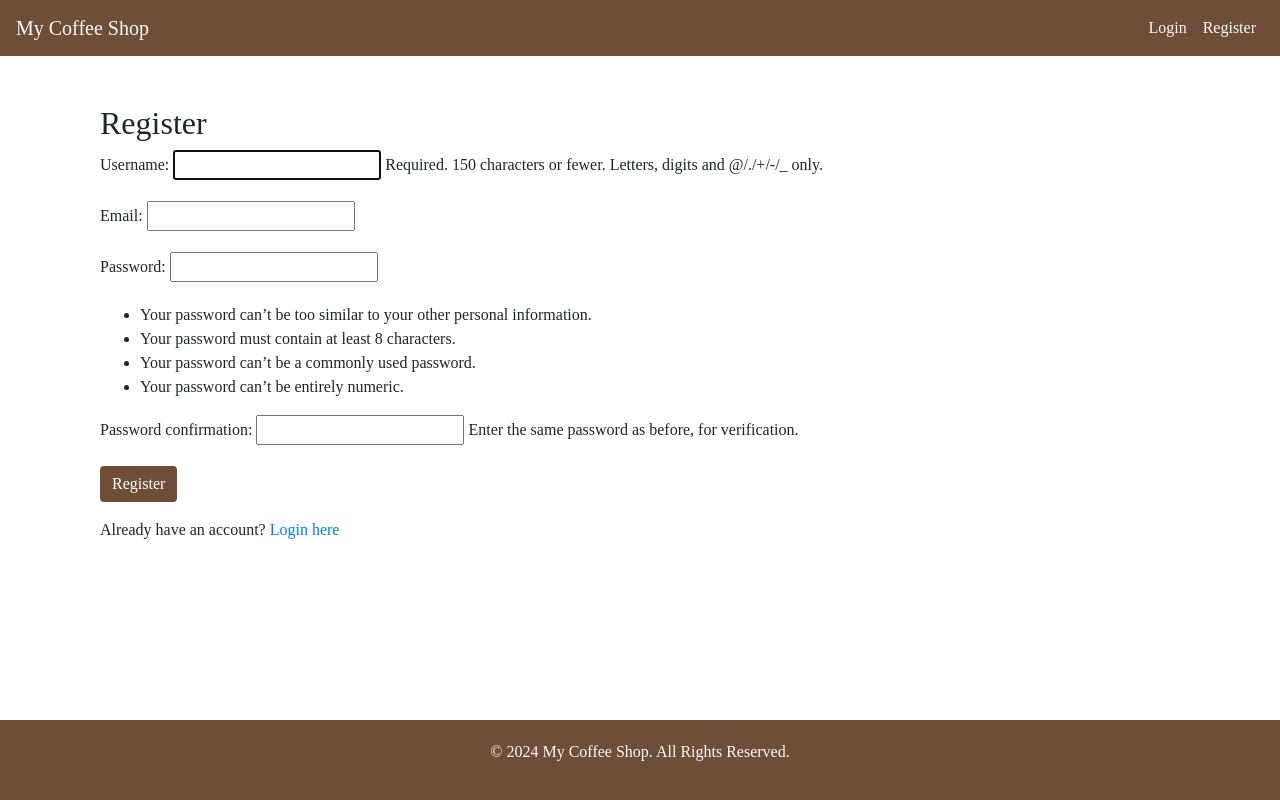
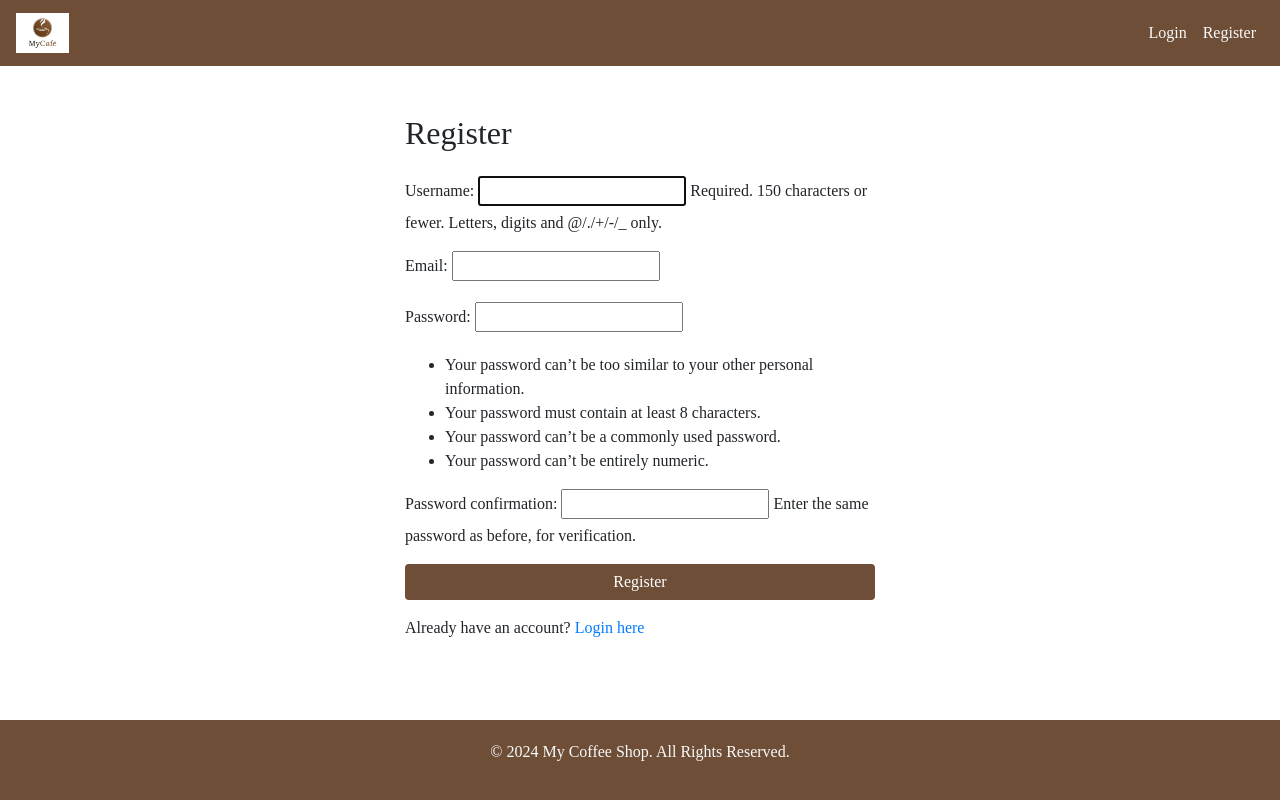
Before and after one commit to Nasser41/mycoffeeshop, a Django app: page /accounts/register/ in a window 1280 px wide. Run offline with Django 5.2, Linux system fonts and the light colour scheme; some libraries are stand-ins or nearby versions.

Commit message:
correcting the styles

```diff
--- a/accounts/templates/accounts/register.html
+++ b/accounts/templates/accounts/register.html
@@ -1,11 +1,12 @@
 {% extends 'base.html' %}
+
 {% block content %}
-<div class="container mt-5">
-    <h2>Register</h2>
-    <form method="post" class="form-group">
+<div class="container form-container mt-5">
+    <h2 class="mb-4">Register</h2>
+    <form method="post">
         {% csrf_token %}
         {{ form.as_p }}
-        <button type="submit" class="btn btn-primary">Register</button>
+        <button type="submit" class="btn btn-primary btn-block">Register</button>
         <p class="mt-3">
             Already have an account? <a href="{% url 'login' %}">Login here</a>
         </p>
--- a/templates/base.html
+++ b/templates/base.html
@@ -16,6 +16,9 @@
         }
         .navbar-brand, .nav-link {
             color: #f8f9fa !important;
+        }
+        .navbar-brand img {
+            max-height: 40px;
         }
         .card {
             border: none;
@@ -36,11 +39,17 @@
             padding: 20px 0;
             text-align: center;
         }
+        .form-container {
+            max-width: 500px;
+            margin: 0 auto;
+        }
     </style>
 </head>
 <body>
     <nav class="navbar navbar-expand-lg">
-        <a class="navbar-brand" href="{% url 'home' %}">My Coffee Shop</a>
+        <a class="navbar-brand" href="{% url 'home' %}">
+            <img src="{% static 'images/logo.png' %}" alt="My Coffee Shop">
+        </a>
         <button class="navbar-toggler" type="button" data-toggle="collapse" data-target="#navbarNav" aria-controls="navbarNav" aria-expanded="false" aria-label="Toggle navigation">
             <span class="navbar-toggler-icon"></span>
         </button>
```
Also changed, not shown: accounts/templates/accounts/login.html (+5 -4 lines), db.sqlite3, static/css/styles.css (renamed from shop/static/css/styles.css), static/images/logo.png (added).
